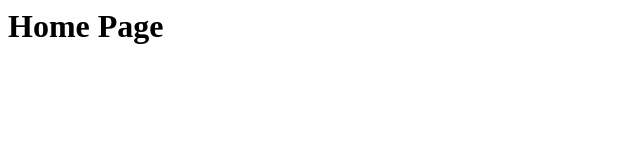
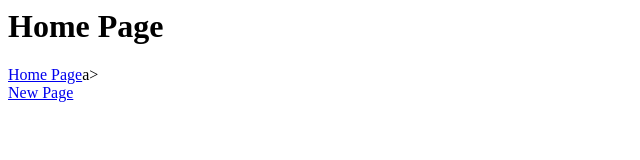
Before and after one commit to nickxdj/myfirstwebsite2023, a plain HTML site: page index.html in a window 1280 px wide. Shown: the whole page, without its empty margins (0-640 px from the left). Drawn offline with Linux system fonts and the light colour scheme.

Commit message:
Update index.html

```diff
--- a/index.html
+++ b/index.html
@@ -5,5 +5,7 @@
   </head>
   <body>
     <h1>Home Page</h1>
+    <a href="index.html">Home Page</a>a><br>
+    <a href="newpage.html">New Page</a>
   </body>
 </htlm>
```
